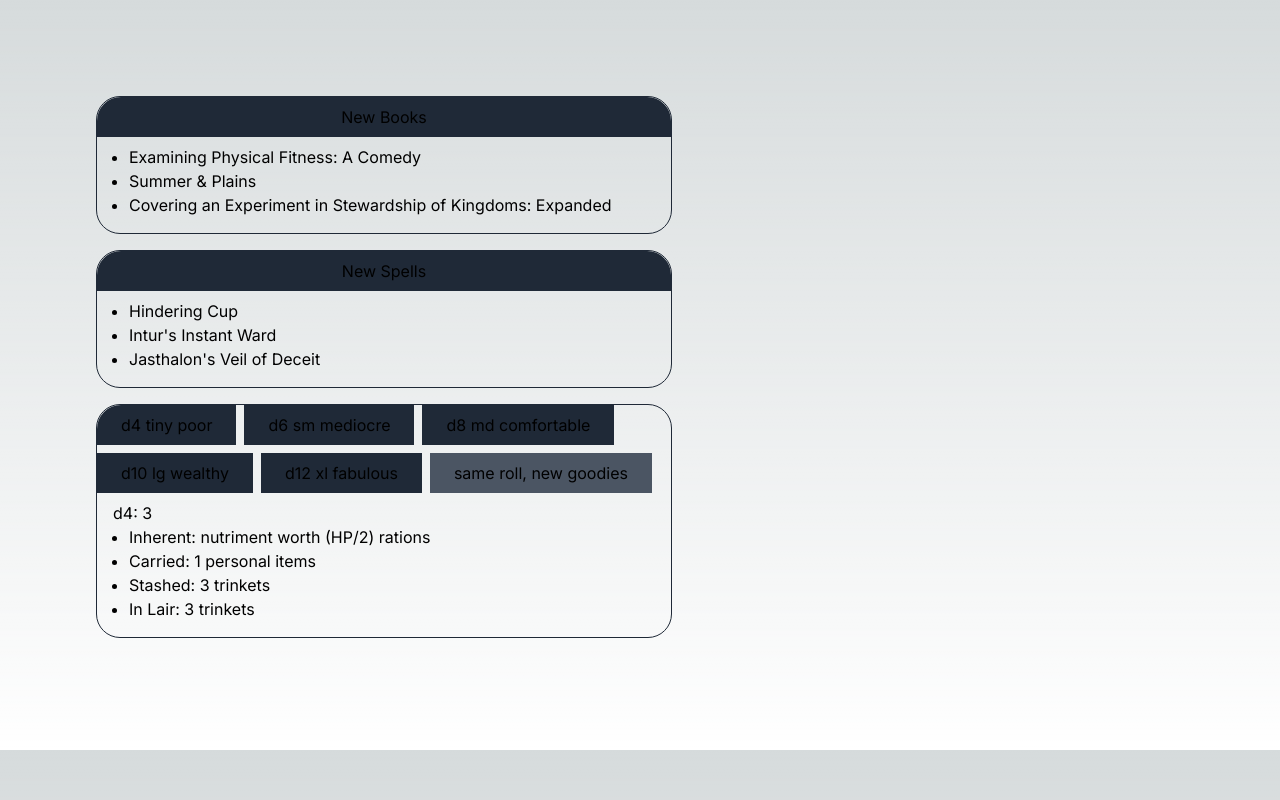
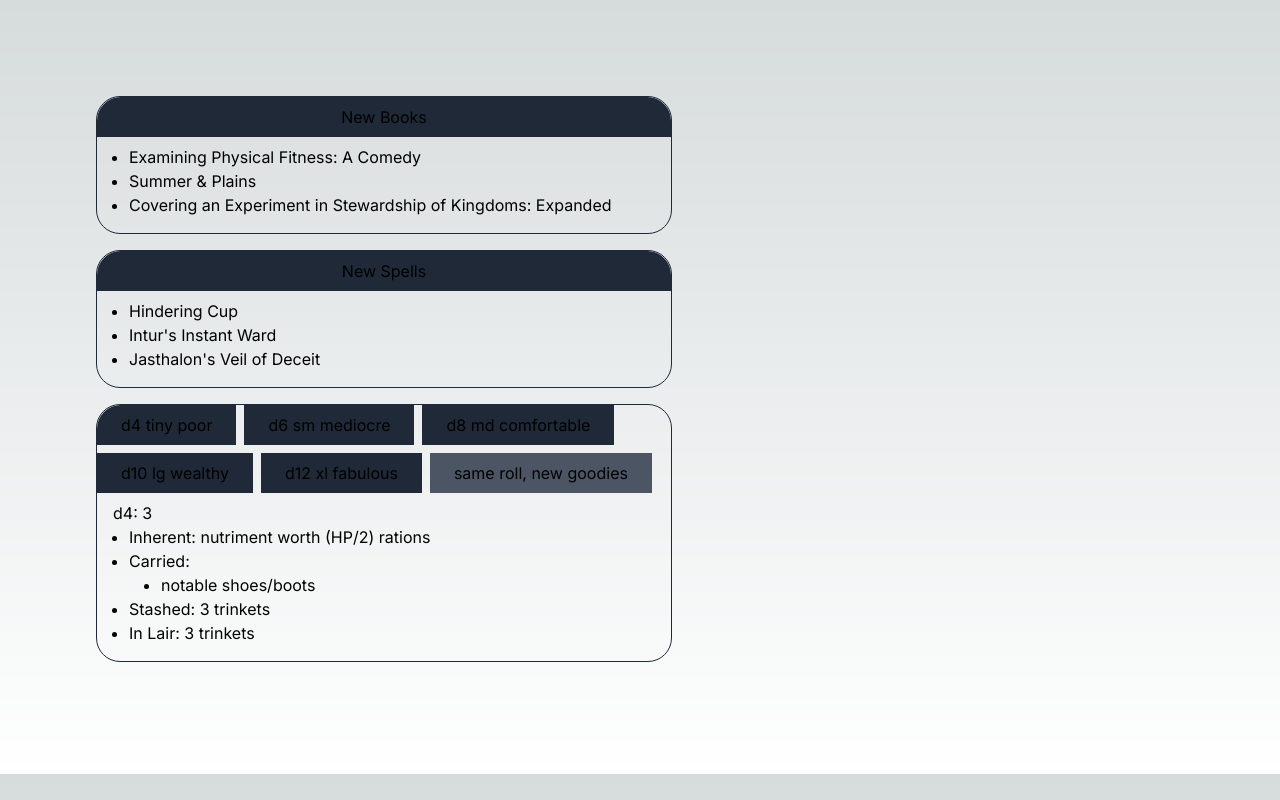
Before and after one commit to godzig/freebooter-dm-screen, a Next.js app: page / in a window 1280 px wide. Both pictures are taken after a click on the button "d4 tiny poor". Built offline with nearby package versions, Linux system fonts and the light colour scheme.

Commit message:
PersonalItem component

```diff
--- a/src/components/BodyPart.js
+++ b/src/components/BodyPart.js
@@ -1,8 +1,6 @@
 import { mapKeys, roll } from '../app/utils'
 
 export default function bodyPart(bootyDie) {
-    const rollPart = roll('d20').result;
-    const rollProperty = roll('d12').result;
     const propertyFullText = {
         augmentation: 'augmentation/enhancement',
         charm: 'charm/ward/talisman',
@@ -66,7 +64,10 @@ export default function bodyPart(bootyDie) {
         },
     }
 
+    const rollPart = roll('d20').result;
     const part = bodyPartMap[mapKeys(bodyPartMap, rollPart)];
+
+    const rollProperty = roll('d12').result;
     const property = part.property[mapKeys(part.property, rollProperty)];
 
     const result = {
--- a/src/components/Booty.js
+++ b/src/components/Booty.js
@@ -1,6 +1,7 @@
 import { roll } from '../app/utils';
 import { useState } from 'react';
-import bodyPart from './BodyPart'
+import bodyPart from './BodyPart';
+import personalItem from './PersonalItem';
 
 export default function Booty() {
     const [dice, setDice] = useState({ 'result': 1, 'str': 'd4' });
@@ -25,12 +26,12 @@ export default function Booty() {
             2: () => {
                 updatedBooty.Inherent = 'nothing of note';
                 updatedBooty.Carried = `currency worth ${roll('2d10').result} sp`;
-                updatedBooty.Stashed = personalItem(roll('d4').result);
-                updatedBooty['In Lair'] = personalItem(roll('d6').result);
+                updatedBooty.Stashed = personalItem({count: roll('d4').result, str: dice.str});
+                updatedBooty['In Lair'] = personalItem({count: roll('d6').result, str: dice.str});
             },
             3: () => {
                 updatedBooty.Inherent = 'nutriment worth (HP/2) rations';
-                updatedBooty.Carried = personalItem();
+                updatedBooty.Carried = personalItem({str: dice.str});
                 updatedBooty.Stashed = trinket(roll('d4').result);
                 updatedBooty['In Lair'] = trinket(roll('d6').result);
             },
@@ -96,11 +97,6 @@ export default function Booty() {
         setBooty(updatedBooty);
     }
 
-    function personalItem(count = 1) {
-        // probably this returns a semi-colon delimited string of multiple items. but readability?
-        return `${count} personal items`;
-    }
-
     function trinket(count = 1) {
         // probably this returns a semi-colon delimited string of multiple items. but readability?
         return `${count} trinkets`;
--- /dev/null
+++ b/src/components/PersonalItem.js
@@ -0,0 +1,72 @@
+// still need to build out book/scroll [21], specialty kit / tools [31], and trade good [20] under miscellaneous
+
+import { mapKeys, roll } from '../app/utils';
+
+function newPersonalItem(props) {
+    let bootyDie = props.str || 'd4';
+
+    const generateClothing = () => {
+        let clothing = {
+            1: 'notable shoes/boots',
+            2: 'notable trousers/skirt',
+            3: 'notable dress/robe',
+            4: 'notable tunic/blouse',
+            5: 'notable belt/girdle',
+            6: 'notable gloves/gauntlets',
+            7: 'notable cape/cloak',
+            8: 'notable scarf/wrap'
+        };
+        clothing['11'] = `fine ${clothing[roll('d8').result]}`;
+        clothing['12'] = `exquisite ${clothing[roll('d8').result]}`;
+        return clothing;
+    }
+    const clothing = generateClothing();
+
+    const gear = {
+        1: 'bedroll/bedding',
+        2: 'pouch/bag/quiver/vial',
+        3: 'rope/cord/chain',
+        4: 'tools/prybar/shovel',
+        5: `spirits/wine (${roll('d6').result} uses)`,
+        7: `rations (${roll('d6').result} uses)`,
+        8: 'torches/candles/lamp',
+        9: 'healing supplies',
+        10: 'healing potion',
+        12: 'weapon',
+    }
+
+    const miscellaneous = {
+        1: 'instrument',
+        2: 'soap/musk/perfume',
+        4: `fuel/ammo (${roll(bootyDie).result} uses)`,
+        5: 'trap/snare/net',
+        6: 'lockpicks/key',
+        8: 'note/map/deed',
+        9: 'poison/antitoxin',
+        10: 'book/scroll [21]',
+        11: 'specialty [31] kit/tools',
+        12: 'trade good [20]',
+    }
+
+    const personalItemMap = {
+        4: `${clothing[mapKeys(clothing, roll('d12').result)]}`,
+        15: `${gear[mapKeys(gear, roll('d12').result)]}`,
+        20: `${miscellaneous[mapKeys(miscellaneous, roll('d12').result)]}`,
+    }
+
+    const personalItem = personalItemMap[mapKeys(personalItemMap, roll('d20').result)];
+    return personalItem;
+}
+
+export default function personalItem(props) {
+    const items = []
+
+    let count = props.count ? props.count : 1;
+    for (let i = 0; i < count; i++) {
+        items.push(<li key={i}>{newPersonalItem(props)}</li>);
+    }
+
+    return (
+        <ul className="list-disc mx-8">{items}</ul>
+    );
+}
```
